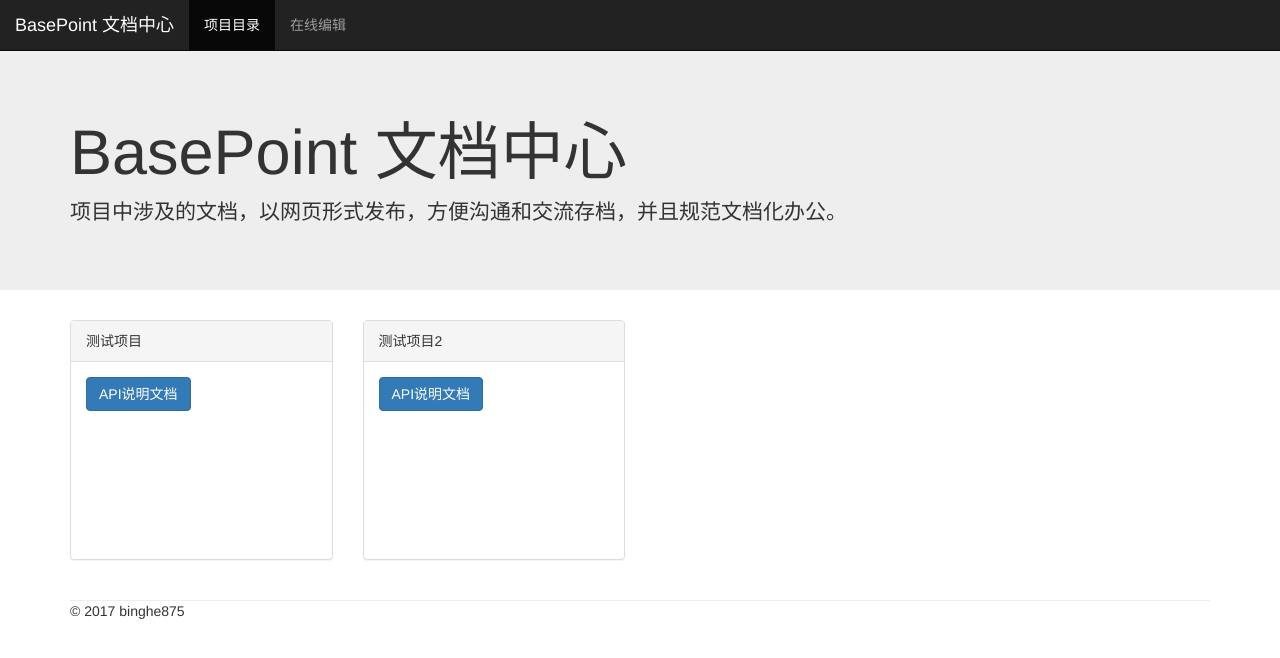
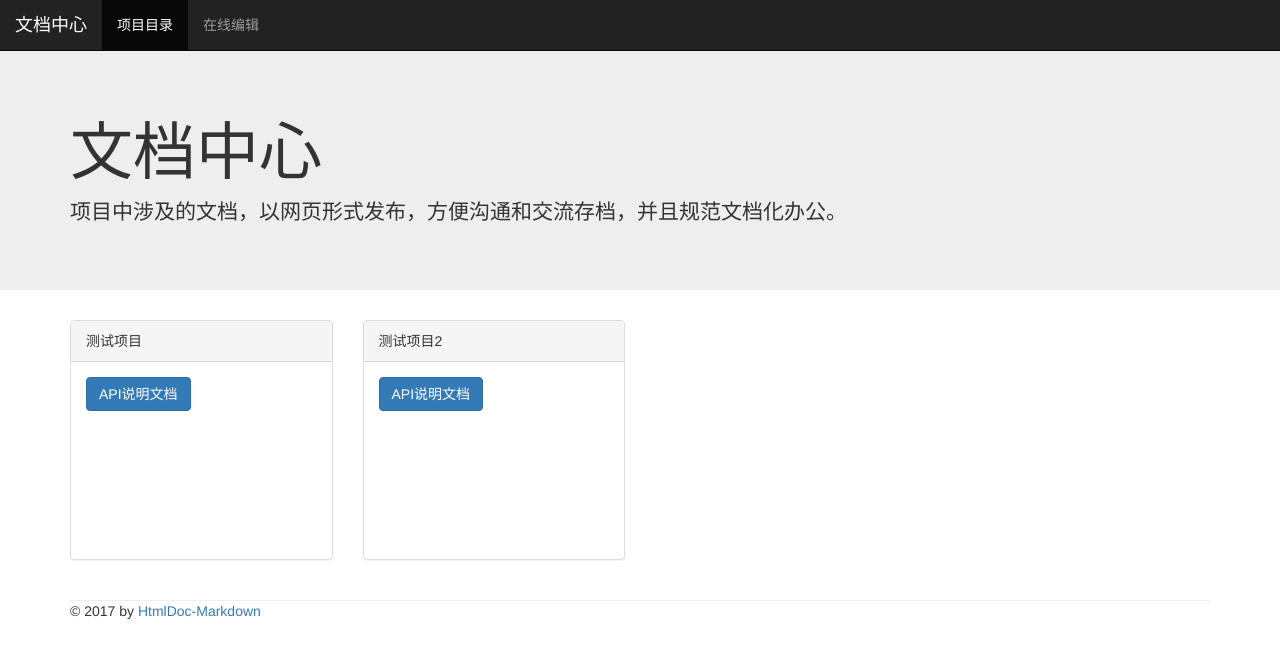
Before and after one commit to binghe875/HtmlDoc-Markdown, a plain HTML site: page index.html in a window 1280 px wide. Drawn offline with Linux system fonts and the light colour scheme.

Commit message:
更新 1.2
网站介绍也增加到配置文件

```diff
--- a/index.html
+++ b/index.html
@@ -23,7 +23,7 @@
                 <span class="icon-bar"></span>
                 <span class="icon-bar"></span>
               </button>
-                <a class="navbar-brand" href="#">BasePoint 文档中心</a>
+                <a class="navbar-brand" href="#" id="projectname"></a>
             </div>
 
             <!-- 导航链接 -->
@@ -36,10 +36,8 @@
         </div>
     </nav>
 
-    <div class="jumbotron">
+    <div class="jumbotron" id="projectinfo">
         <div class="container">
-            <h1>BasePoint 文档中心</h1>
-            <p>项目中涉及的文档，以网页形式发布，方便沟通和交流存档，并且规范文档化办公。</p>
         </div>
     </div>
 
@@ -50,7 +48,7 @@
     <div class="container">
         <hr>
         <footer>
-            <p>&copy; 2017 binghe875</p>
+            <p>&copy; 2017 by <a href="https://github.com/binghe875/HtmlDoc-Markdown">HtmlDoc-Markdown</a></p>
         </footer>
     </div>
 </body>
--- a/public/js/index.js
+++ b/public/js/index.js
@@ -1,6 +1,19 @@
 $(function() {
     var url = "./../../item/project.json";
     $.getJSON(url, function(data) {
+
+        $("#projectname").html(data.project);
+
+        var projectinfo = [
+            '<h1>',
+            data.project,
+            '</h1>',
+            '<p>',
+            data.description,
+            '</p>'
+        ];
+        $("#projectinfo .container").html(projectinfo.join(''));
+
         $.each(data.itme, function(i, v) {
             var doc = [];
             $.each(v.doc, function(di, dv) {
--- a/public/js/page.js
+++ b/public/js/page.js
@@ -55,7 +55,6 @@ $(function() {
         });
         // 代码高亮
         hljs.initHighlighting();
-
         //为所有table标签添加bootstap支持的表格类
         $("table").addClass("table table-bordered table-hover");
         //当表格列数过长时将自动出现滚动条
```
Also changed, not shown: edit.html (+2 -2 lines), public/js/edit.js (+7 -9 lines), 1 other file.
